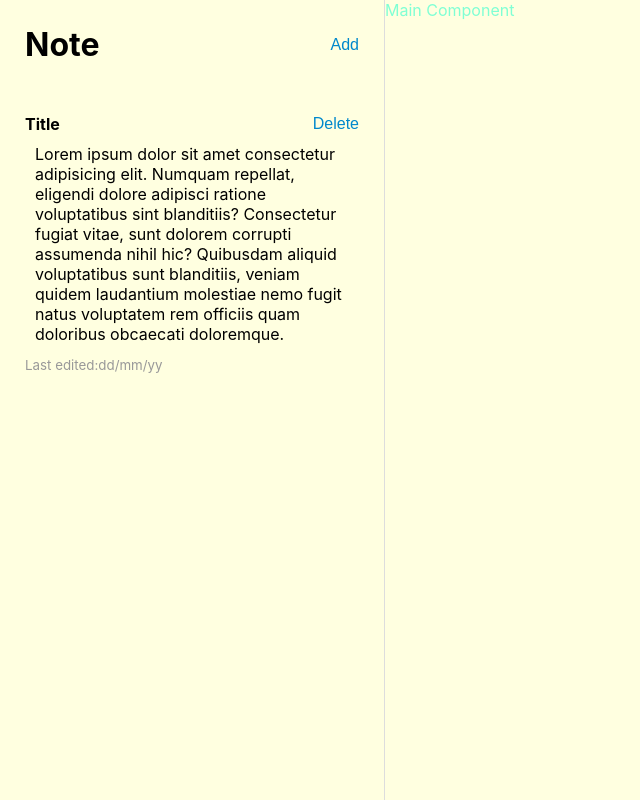
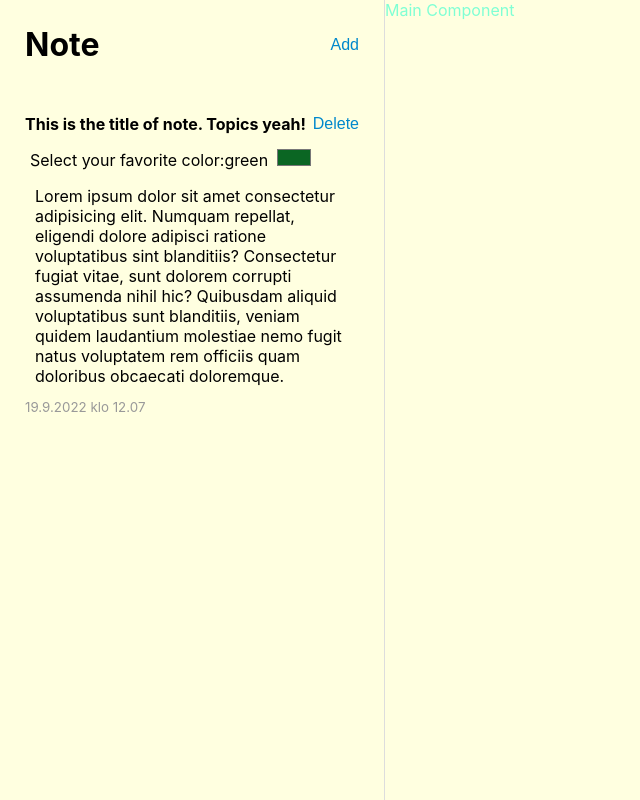
Before and after one commit to Tomoko-hub/react-note, a React (Create React App) app: page / in a window 1280 px wide. Both pictures are taken after a click on the button "Add". Shown: the whole page, without its empty margins (0-640 px from the left). Built offline with nearby package versions, Linux system fonts and the light colour scheme.

Commit message:
put map function and install react uuid

```diff
--- a/package.json
+++ b/package.json
@@ -34,5 +34,8 @@
       "last 1 firefox version",
       "last 1 safari version"
     ]
+  },
+  "devDependencies": {
+    "react-uuid": "^1.0.3"
   }
 }
--- a/src/App.js
+++ b/src/App.js
@@ -2,6 +2,7 @@ import { useState } from 'react';
 import './App.css';
 import Main from './components/Main';
 import Sidebar from './components/Sidebar';
+import uuid from "react-uuid";
 
 function App() {
 
@@ -10,9 +11,9 @@ function App() {
   const onAddNote =()=> {
     console.log("clicked");
     const newNote = {
-      id: 1,
-      title: "this is the title of note. topics yeah!",
-      content: "this is the content of note. here iwe go.",
+      id: uuid(),
+      title: "This is the title of note. Topics yeah!",
+      content: "Lorem ipsum dolor sit amet consectetur adipisicing elit. Numquam repellat, eligendi dolore adipisci ratione voluptatibus sint blanditiis? Consectetur fugiat vitae, sunt dolorem corrupti assumenda nihil hic? Quibusdam aliquid voluptatibus sunt blanditiis, veniam quidem laudantium molestiae nemo fugit natus voluptatem rem officiis quam doloribus obcaecati doloremque.",
       color: "green",
       modDate: Date.now(),
     };
@@ -22,7 +23,7 @@ function App() {
 
   return (
     <div className="App">
-      <Sidebar onAddNote={onAddNote} />
+      <Sidebar onAddNote={onAddNote} notes={notes} />
       <Main />
     </div>
   );
--- a/src/components/Sidebar.css
+++ b/src/components/Sidebar.css
@@ -35,10 +35,30 @@ button {
     transition: all 0.3s;
 }
 
-.sidebar-notetitle {
+.sidebar-noteTitle {
     display: flex;
     justify-content: space-between;
 }
+
+.colorBoxContainer {
+    margin: 5px;
+}
+
+.colorBoxContainer .choseColor {
+    padding: 5px;
+}
+
+input {
+    border: none;
+    background-color: lightyellow;
+    width: 13%;
+    margin: 5px;
+}
+
+input:hover {
+    background-color: #f1f0f0;
+}
+
 
 .app-sidebar-note p {
     margin: 10px;
--- a/src/components/Sidebar.jsx
+++ b/src/components/Sidebar.jsx
@@ -1,7 +1,7 @@
 import React from 'react';
 import "./Main.css";
 
-const Sidebar = ({onAddNote}) => {
+const Sidebar = ({onAddNote, notes}) => {
   return (
     <div className='app-sidebar'>
         <div className="app-sidebar-header">
@@ -9,14 +9,27 @@ const Sidebar = ({onAddNote}) => {
             <button onClick={onAddNote}>Add</button>
         </div>
         <div className="app-sidebar-notes">
-            <div className="app-sidebar-note">
-                <div className="sidebar-notetitle">
-                    <strong>Title</strong>
-                    <button>Delete</button>
+            {notes.map((note) => (
+                <div className="app-sidebar-note" key={note.id}>
+                    <div className="sidebar-noteTitle">
+                        <strong>{note.title}</strong>
+                        <button>Delete</button>
+                    </div>
+                    <div className="colorBoxContainer">
+                        <form clasName="choseColor" action="/action_page.php">
+                            <label htmlFor="favcolor">Select your favorite color:{note.color}</label>
+                            <input type="color" id="favcolor" name="favcolor" value="#0b6623" />
+                        </form>
+                    </div>
+                    <p>{note.content}</p>
+                    <small>{new Date(note.modDate).toLocaleDateString("fi-FI", {
+                        hour: "2-digit",
+                        minute: "2-digit",
+                    })}</small>
                 </div>
-                <p>Lorem ipsum dolor sit amet consectetur adipisicing elit. Numquam repellat, eligendi dolore adipisci ratione voluptatibus sint blanditiis? Consectetur fugiat vitae, sunt dolorem corrupti assumenda nihil hic? Quibusdam aliquid voluptatibus sunt blanditiis, veniam quidem laudantium molestiae nemo fugit natus voluptatem rem officiis quam doloribus obcaecati doloremque.</p>
-                <small>Last edited:dd/mm/yy</small>
-            </div>
+            ))}
+
+
         </div>
     </div>
   )
```
Also changed, not shown: 1 other file (tests, documents, lock files or other folders).
